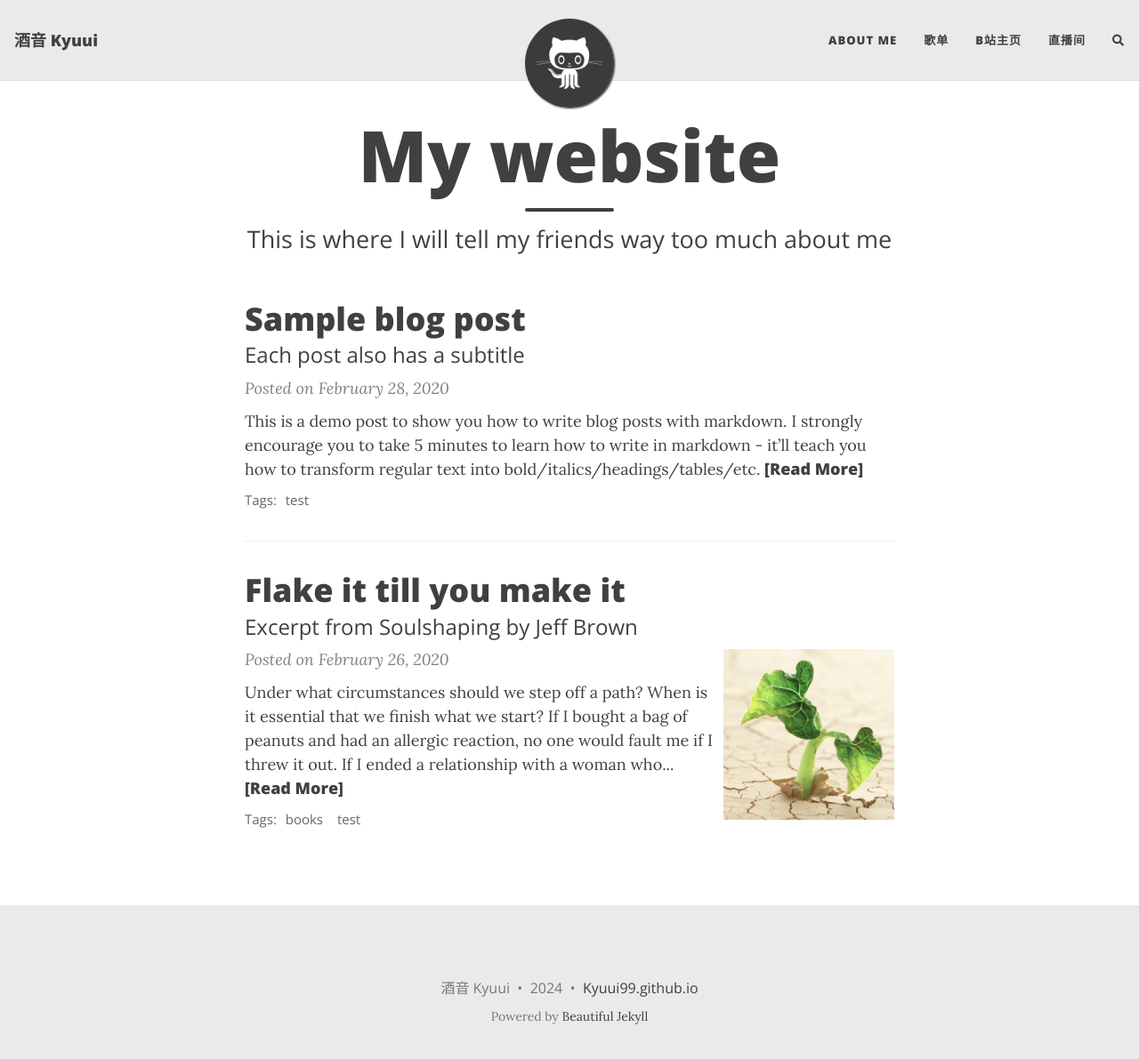
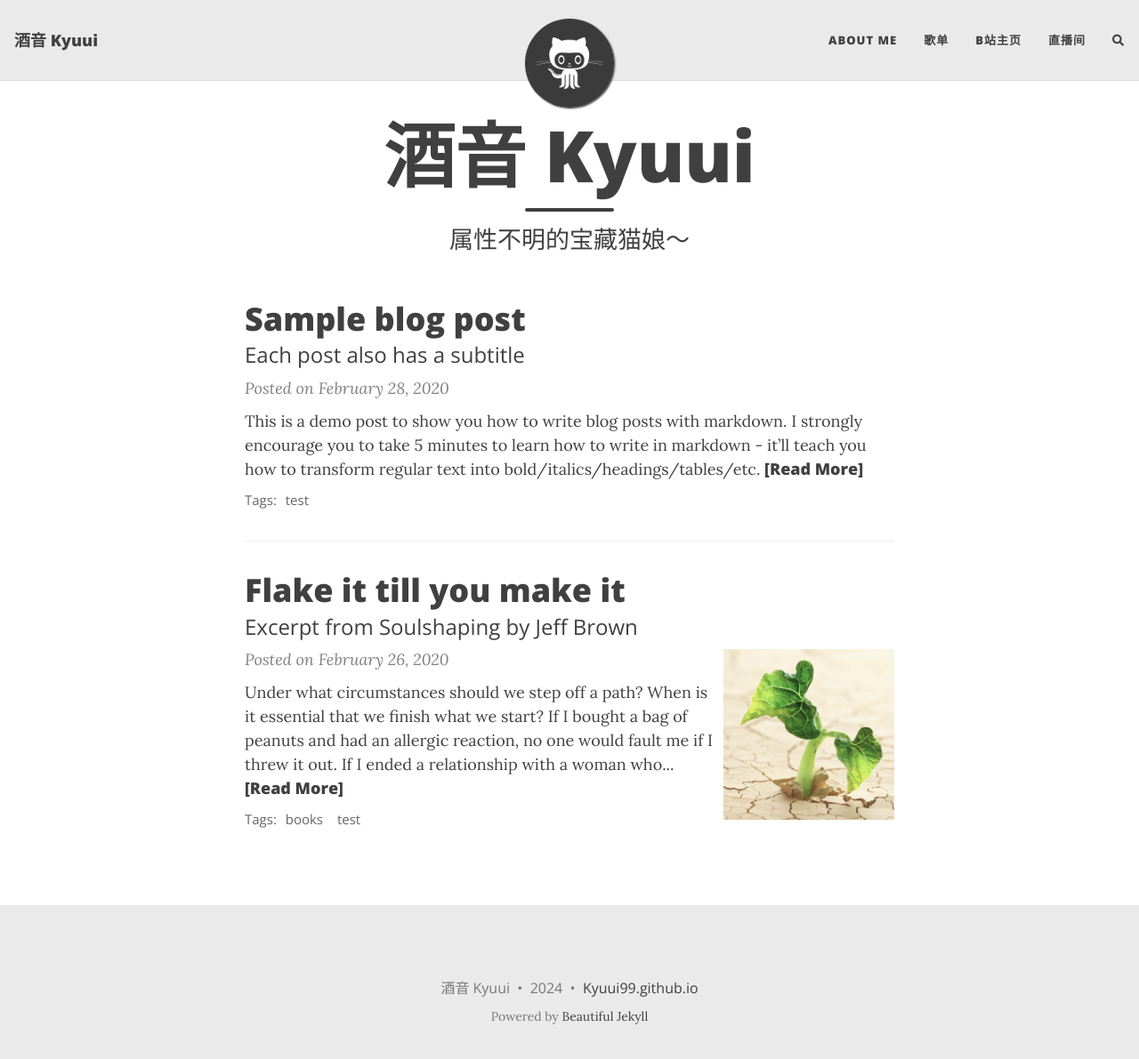
Before and after one commit to Kyuui99/Kyuui99.github.io, a Jekyll site: the page built from index.html, in a window 1280 px wide and 1204 px high. Shown: the top 1191 px of the window at 89% size. Built offline with Jekyll 4.4.1, drawn with Linux system fonts in a browser that asks for light colours; nearby versions of some CDN libraries; the list of posts is cut into pages by our own code; comment, search, counter and statistics services are not loaded.

Commit message:
更新首页

```diff
--- a/index.html
+++ b/index.html
@@ -1,5 +1,5 @@
 ---
 layout: home
-title: My website
-subtitle: This is where I will tell my friends way too much about me
+title: 酒音 Kyuui
+subtitle: 属性不明的宝藏猫娘～
 ---
```
